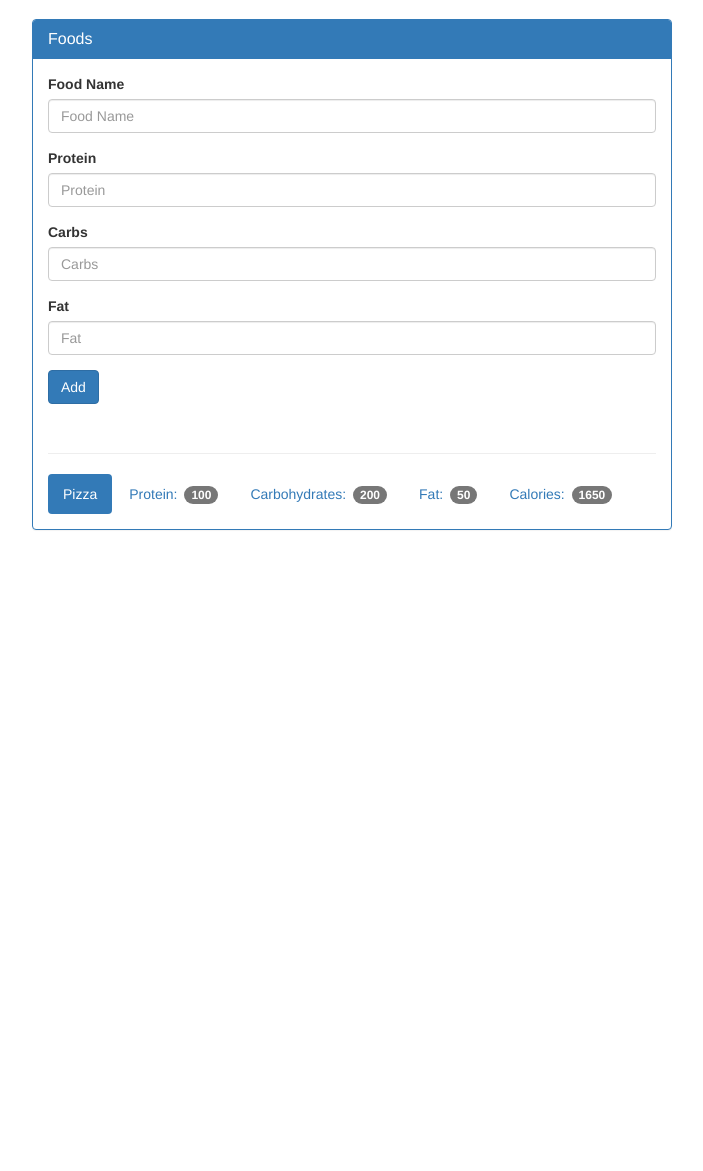
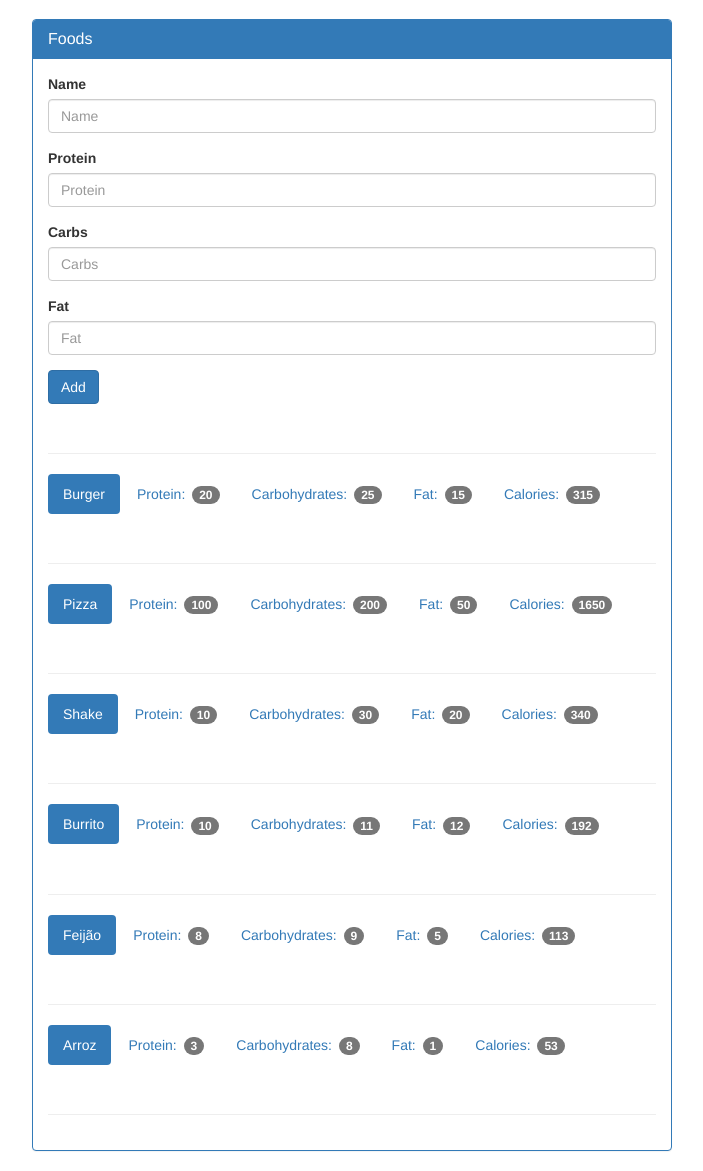
Before and after one commit to mmlcasag/food_tracker, a Flask app: page /add_food in a window 1280 px wide. Shown: the part 51-1222 px from the top of the page, without its empty margins (288-991 px from the left). Before the commit the page ends 581 px from the top, so only its background shows below. Run offline with Flask 2, Linux system fonts and the light colour scheme; data comes from the database, SQL or seed files in the repository; both versions use the stored data as it was after the commit; some libraries are stand-ins or nearby versions.

Commit message:
Display All Foods in Database

```diff
--- a/app.py
+++ b/app.py
@@ -1,4 +1,4 @@
-from flask import Flask, render_template, g, request
+from flask import Flask, render_template, g, request, url_for, redirect
 import sqlite3
 
 app = Flask(__name__)
@@ -28,11 +28,15 @@ def day():
 
 @app.route('/add_food', methods=['GET'])
 def get_add_food():
-    return render_template('add_food.html')
+    db = open_db()
+    cur = db.execute(' select id, name, protein, carbs, fat, calories from foods order by id ')
+    foods = cur.fetchall()
+
+    return render_template('add_food.html', foods=foods)
 
 @app.route('/add_food', methods=['POST'])
 def post_add_food():
-    food_name = request.form['food-name']
+    name = request.form['name']
 
     protein = int(request.form['protein'])
     carbs = int(request.form['carbs'])
@@ -40,10 +44,10 @@ def post_add_food():
 
     calories = (protein * 4) + (carbs * 4) + (fat * 9)
 
-    values = [food_name, protein, carbs, fat, calories]
+    values = [name, protein, carbs, fat, calories]
 
     db = open_db()
     db.execute(' insert into foods ( name, protein, carbs, fat, calories ) values ( ?, ?, ?, ?, ? ) ', values)
     db.commit()
 
-    return render_template('add_food.html')
+    return redirect(url_for('get_add_food'))
--- a/templates/add_food.html
+++ b/templates/add_food.html
@@ -45,8 +45,8 @@
 
               <form method="POST" action="{{ url_for('get_add_food') }}">
                 <div class="form-group">
-                  <label for="food-name">Food Name</label>
-                  <input type="text" class="form-control" id="food-name" name="food-name" placeholder="Food Name">
+                  <label for="name">Name</label>
+                  <input type="text" class="form-control" id="name" name="name" placeholder="Name">
                 </div>
                 <div class="form-group">
                   <label for="protein">Protein</label>
@@ -65,13 +65,16 @@
 
               <div class="page-header"></div>
 
-              <ul class="nav nav-pills" role="tablist">
-                <li class="active"><a>Pizza</a></li>
-                <li><a>Protein: <span class="badge">100</span></a></li>
-                <li><a>Carbohydrates: <span class="badge">200</span></a></li>
-                <li><a>Fat: <span class="badge">50</span></a></li>
-                <li><a>Calories: <span class="badge">1650</span></a></li>
-              </ul>
+              {% for food in foods %}
+                <ul class="nav nav-pills" role="tablist">
+                  <li class="active"><a>{{ food.name }}</a></li>
+                  <li><a>Protein: <span class="badge">{{ food.protein }}</span></a></li>
+                  <li><a>Carbohydrates: <span class="badge">{{ food.carbs }}</span></a></li>
+                  <li><a>Fat: <span class="badge">{{ food.fat }}</span></a></li>
+                  <li><a>Calories: <span class="badge">{{ food.calories }}</span></a></li>
+                </ul>
+                <div class="page-header"></div>
+              {% endfor %}
             </div>
 
           </div>
```
Also changed, not shown: database/food_tracker.db.
